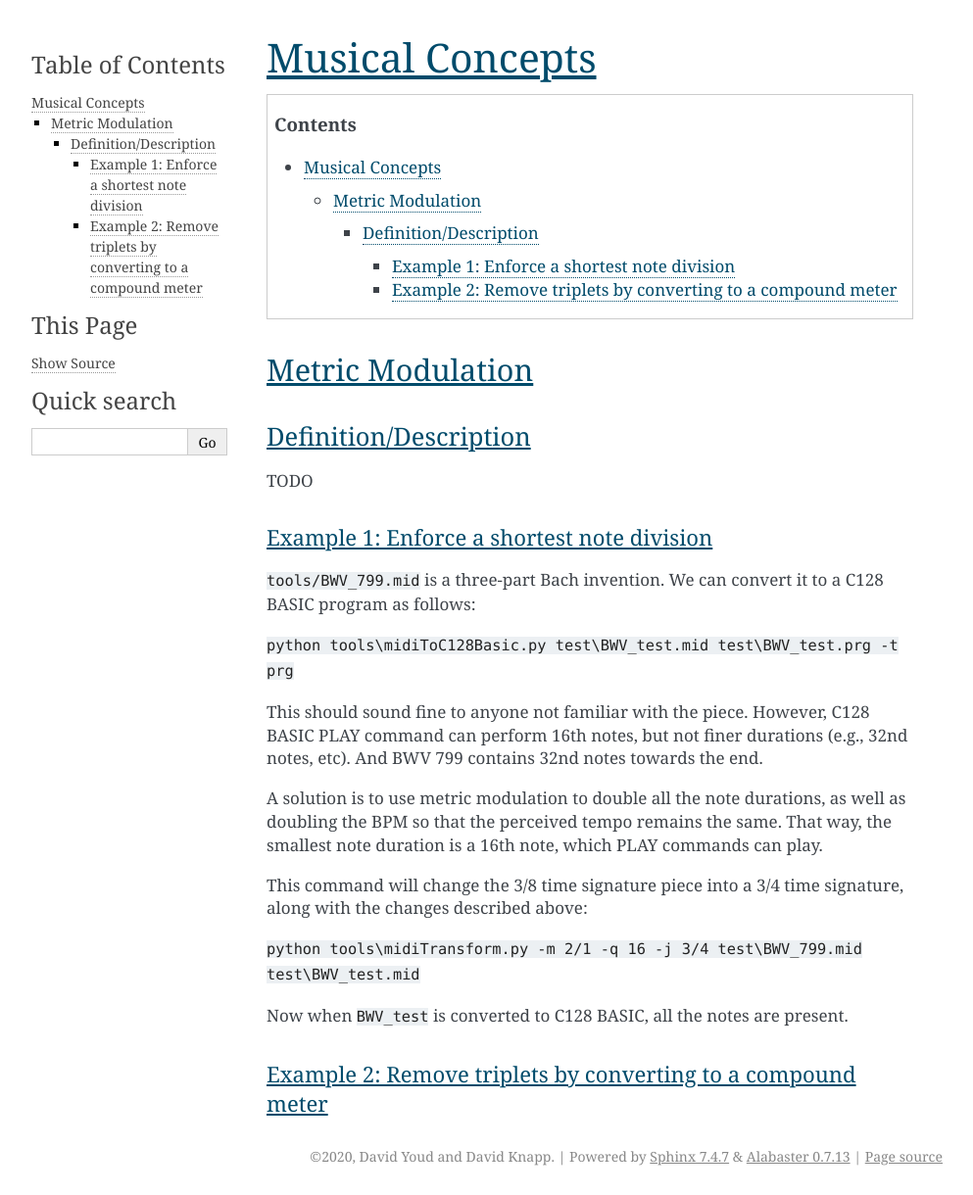
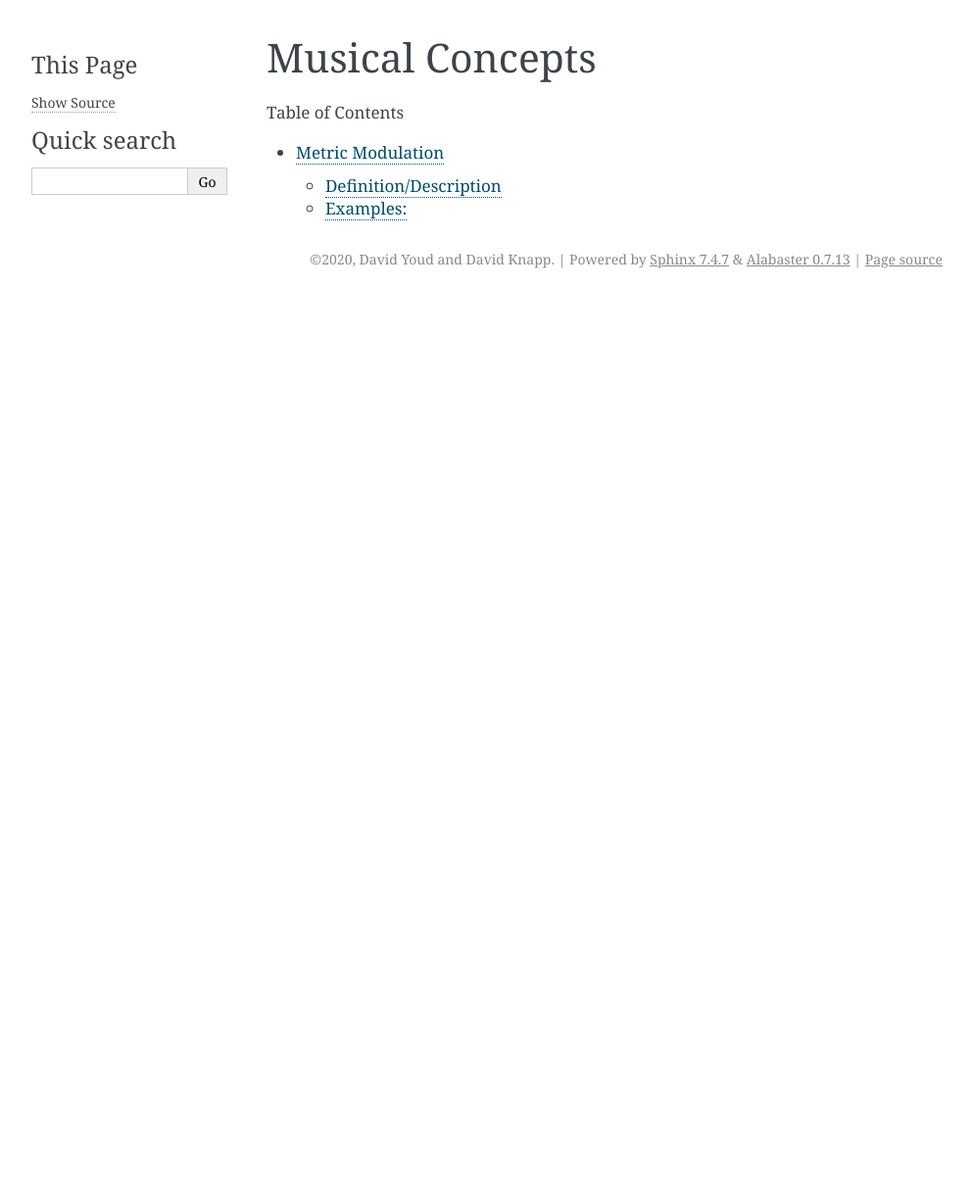
Before and after one commit to c64cryptoboy/ChiptuneSAK, a Sphinx documentation site: the page built from docs/MusicConcepts.rst, in a window 1280 px wide. Shown: the whole page at 98% size, without its empty margins (148-1141 px from the left). Built offline with Sphinx 7.4.7, drawn with Linux system fonts in a browser that asks for light colours; after the commit the page ends 900 px from its top, so only the background shows below that.

Commit message:
Tweaks to documentation

```diff
--- a/docs/Classes.rst
+++ b/docs/Classes.rst
@@ -25,5 +25,5 @@ MChirp
 RChirp
 ------
 
-.. automodule:: ctsML64
+.. automodule:: ctsRChirp
     :members:
--- a/docs/MusicConcepts.rst
+++ b/docs/MusicConcepts.rst
@@ -2,32 +2,8 @@
 Musical Concepts
 ================
 
-.. contents::
+.. toctree::
+   :caption: Table of Contents
+   :maxdepth: 2
 
-Metric Modulation
------------------
-
-Definition/Description
-~~~~~~~~~~~~~~~~~~~~~~
-
-TODO
-
-Example 1: Enforce a shortest note division
-+++++++++++++++++++++++++++++++++++++++++++
-
-``tools/BWV_799.mid`` is a three-part Bach invention.  We can convert it to a C128 BASIC program as follows:
-
-``python tools\midiToC128Basic.py test\BWV_test.mid test\BWV_test.prg -t prg``
-
-This should sound fine to anyone not familiar with the piece.  However, C128 BASIC PLAY command can perform 16th notes, but not finer durations (e.g., 32nd notes, etc).  And BWV 799 contains 32nd notes towards the end.
-
-A solution is to use metric modulation to double all the note durations, as well as doubling the BPM so that the perceived tempo remains the same.  That way, the smallest note duration is a 16th note, which PLAY commands can play.
-
-This command will change the 3/8 time signature piece into a 3/4 time signature, along with the changes described above:
-
-``python tools\midiTransform.py -m 2/1 -q 16 -j 3/4 test\BWV_799.mid test\BWV_test.mid``
-
-Now when ``BWV_test`` is converted to C128 BASIC, all the notes are present.
-
-Example 2: Remove triplets by converting to a compound meter
-++++++++++++++++++++++++++++++++++++++++++++++++++++++++++++
+   metricModulation
--- a/docs/index.rst
+++ b/docs/index.rst
@@ -8,7 +8,11 @@ ChiptuneSAK documentation
 
    Introduction
    MusicConcepts
+   chirp
+   sheetmusic
+   c128BASIC
    Classes
+
 
 ==================
 Indices and tables
```
Also changed, not shown: 1 other file.
